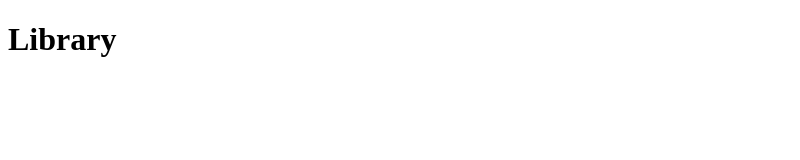
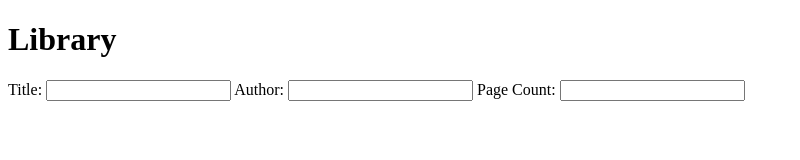
Before and after one commit to williamhok/library, a plain HTML site: page index.html in a window 1280 px wide. Shown: the whole page, without its empty margins (0-800 px from the left). Drawn offline with Linux system fonts and the light colour scheme.

Commit message:
Added basic form

```diff
--- a/index.html
+++ b/index.html
@@ -11,7 +11,18 @@
         <h1>Library</h1>
     </div>
     <div class="add-book">
+        <div class="form">
+            <form action="#">
+                <label for="title">Title:</label>
+                <input type="text" id="title" name="title">
 
+                <label for="author">Author:</label>
+                <input type="text" id="author" name="author">
+
+                <label for="pages">Page Count:</label>
+                <input type="text" name="pages" id="pages">
+            </form>
+        </div>
     </div>
     <div class="library">
 
```
